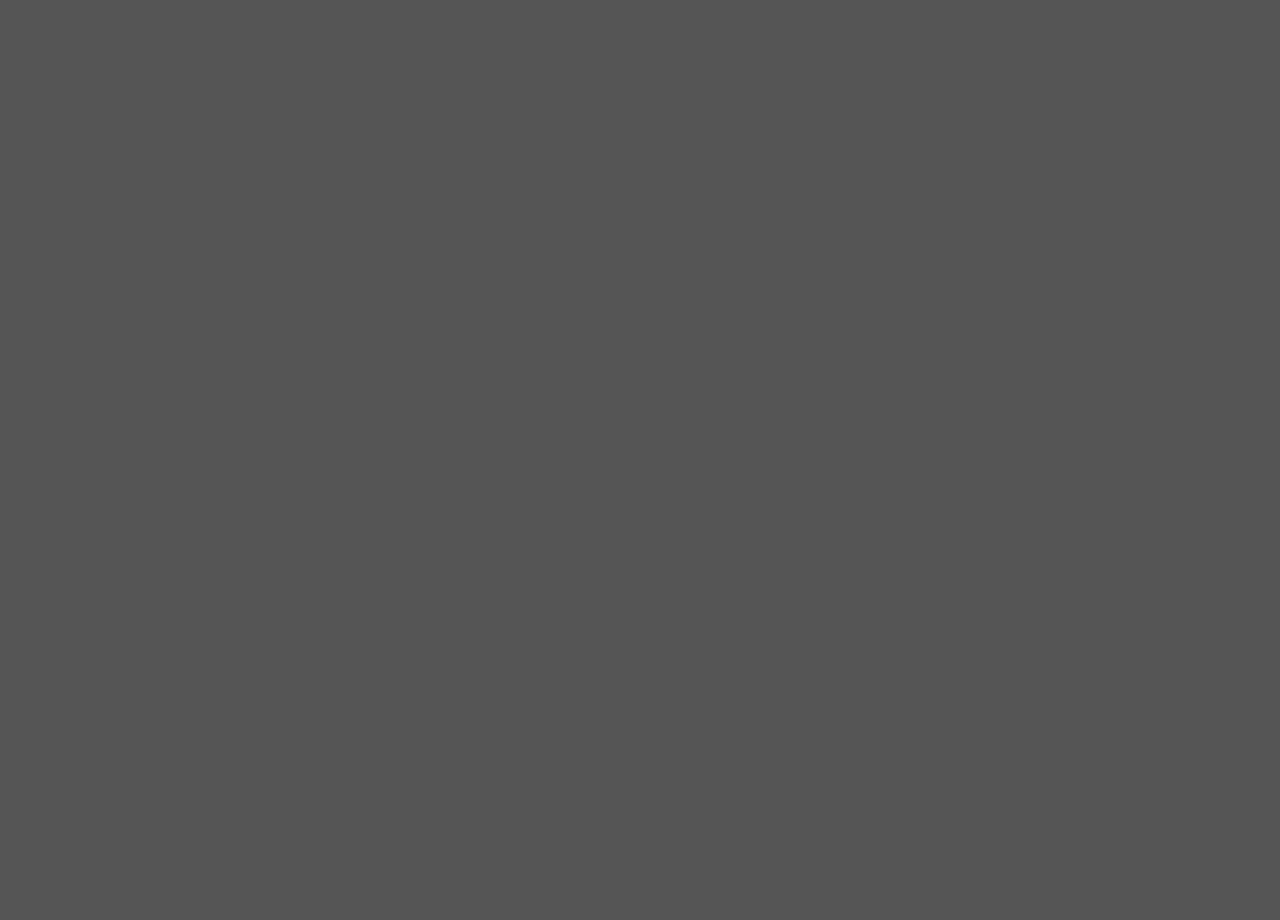
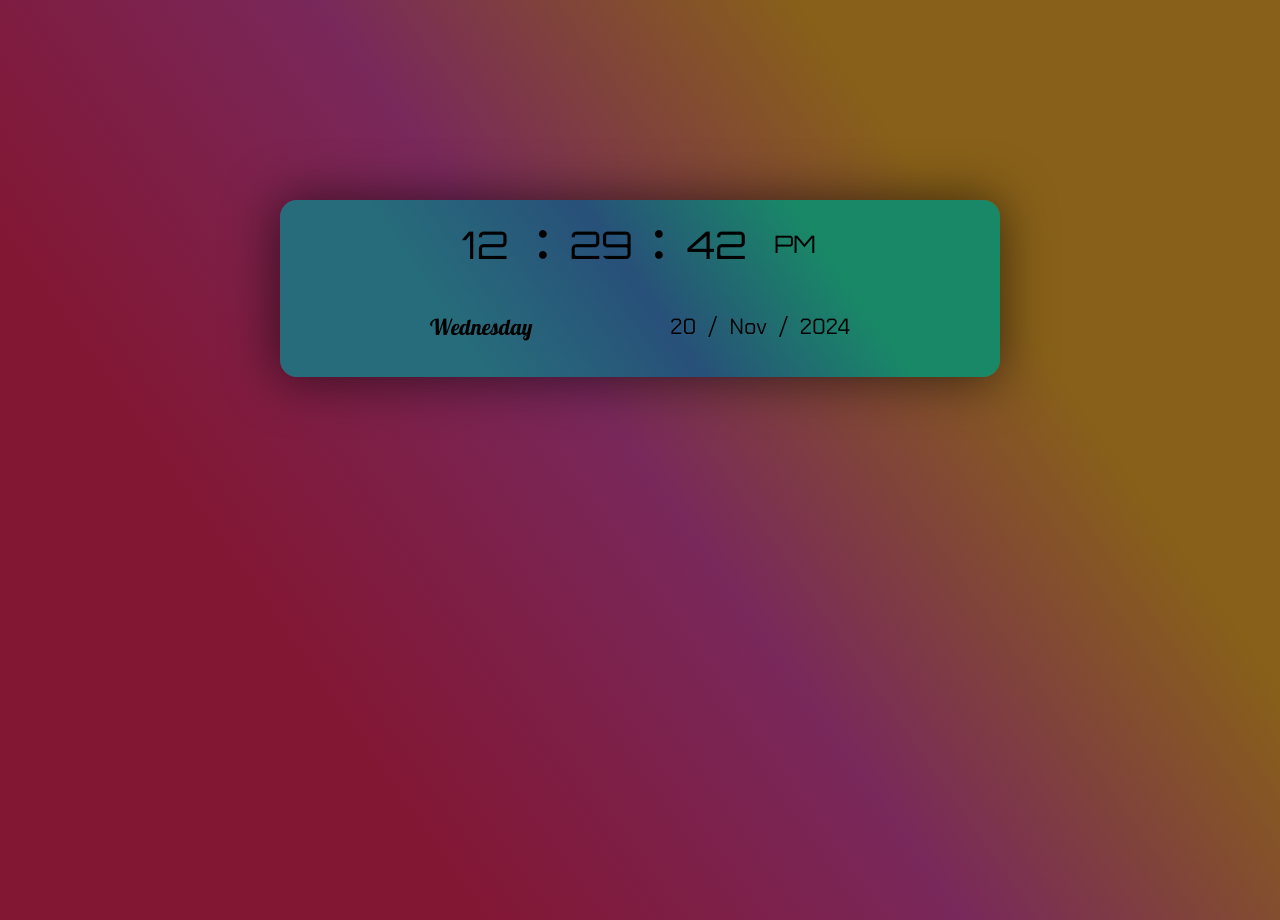
Before and after one commit to arunav999/React-JS, a React (Vite) app in the folder Digital-Clock/: page / in a window 1280 px wide. Before the commit the page ends 800 px from the top, so only its background shows below. Built offline with nearby package versions, Linux system fonts and the light colour scheme.

Commit message:
completed Project
Completed the digital clock project in React-JS

```diff
--- a/Digital-Clock/index.html
+++ b/Digital-Clock/index.html
@@ -6,7 +6,7 @@
     <title>Digital Clock</title>
   </head>
   <body>
-    <div id="root"></div>
+    <div id="container"></div>
     <script type="module" src="/src/main.jsx"></script>
   </body>
 </html>
--- a/Digital-Clock/src/App.jsx
+++ b/Digital-Clock/src/App.jsx
@@ -1,11 +1,11 @@
 import Clock from "./Components/Clock-component";
-import Date from "./Components/Date-component";
+import Dates from "./Components/Date-component";
 
 function App() {
   return (
     <>
       <Clock />
-      <Date />
+      <Dates />
     </>
   );
 }
--- a/Digital-Clock/src/Components/Clock-component.jsx
+++ b/Digital-Clock/src/Components/Clock-component.jsx
@@ -1,3 +1,70 @@
-const Clock = () => {};
+import React, { useState, useEffect } from "react";
+
+const Clock = () => {
+  const [time, setTime] = useState({
+    hour: "00",
+    minute: "00",
+    second: "00",
+    period: "AM",
+  });
+
+  const [activeCircles, setActiveCircles] = useState(false);
+
+  useEffect(() => {
+    const updateClock = () => {
+      const currTime = new Date();
+      let hour = currTime.getHours();
+      const minute = currTime.getMinutes();
+      const second = currTime.getSeconds();
+
+      const period = hour >= 12 ? "PM" : "AM";
+      hour = hour % 12 || 12;
+
+      setTime({
+        hour: hour < 10 ? `0${hour}` : hour.toString(),
+        minute: minute < 10 ? `0${minute}` : minute.toString(),
+        second: second < 10 ? `0${second}` : second.toString(),
+        period,
+      });
+    };
+
+    const interval = setInterval(updateClock, 1000);
+    const circleToogleInterval = setInterval(() => {
+      setActiveCircles((prev) => !prev);
+    }, 500);
+
+    updateClock();
+
+    return () => {
+      clearInterval(interval);
+      clearInterval(circleToogleInterval);
+    };
+  }, []);
+
+  return (
+    <section className="clock">
+      <div className="hour">{time.hour}</div>
+      <div className="seperator">
+        <div className={`circle ${activeCircles ? "circle-active" : ""}`}>
+          &#9679;
+        </div>
+        <div className={`circle ${activeCircles ? "circle-active" : ""}`}>
+          &#9679;
+        </div>
+      </div>
+      <div className="minute">{time.minute}</div>
+      <div className="seperator">
+        <div className={`circle ${activeCircles ? "circle-active" : ""}`}>
+          &#9679;
+        </div>
+        <div className={`circle ${activeCircles ? "circle-active" : ""}`}>
+          &#9679;
+        </div>
+      </div>
+      <div className="second">{time.second}</div>
+      <div className="period">{time.period}</div>
+    </section>
+  );
+};
 
 export default Clock;
--- a/Digital-Clock/src/Components/Date-component.jsx
+++ b/Digital-Clock/src/Components/Date-component.jsx
@@ -1,3 +1,63 @@
-const Date = () => {};
+import React, { useState, useEffect } from "react";
 
-export default Date;
+const Dates = () => {
+  const [dateInfo, setDateInfo] = useState({
+    day: "Sunday",
+    date: "01",
+    month: "Jan",
+    year: "1999",
+  });
+
+  useEffect(() => {
+    const updateDate = () => {
+      const currDate = new Date();
+      const dayNames = [
+        "Sunday",
+        "Monday",
+        "Tuesday",
+        "Wednesday",
+        "Thursday",
+        "Friday",
+        "Saturday",
+      ];
+      const monthNames = [
+        "Jan",
+        "Feb",
+        "Mar",
+        "Apr",
+        "May",
+        "Jun",
+        "Jul",
+        "Aug",
+        "Sep",
+        "Oct",
+        "Nov",
+        "Dec",
+      ];
+
+      setDateInfo({
+        day: dayNames[currDate.getDay()],
+        date: currDate.getDate(),
+        month: monthNames[currDate.getMonth()],
+        year: currDate.getFullYear(),
+      });
+    };
+
+    updateDate();
+  }, []);
+
+  return (
+    <section className="dates">
+      <div className="day">{dateInfo.day}</div>
+      <div className="date">
+        <div className="curr-date">{dateInfo.date}</div>
+        <div className="dash">/</div>
+        <div className="curr-month">{dateInfo.month}</div>
+        <div className="dash">/</div>
+        <div className="curr-year">{dateInfo.year}</div>
+      </div>
+    </section>
+  );
+};
+
+export default Dates;
--- a/Digital-Clock/src/index.css
+++ b/Digital-Clock/src/index.css
@@ -1,12 +1,140 @@
+@import url("https://fonts.googleapis.com/css2?family=Orbitron:wght@400..900&display=swap");
+
+@import url("https://fonts.googleapis.com/css2?family=Lobster&display=swap");
+
+@import url("https://fonts.googleapis.com/css2?family=Chakra+Petch:ital,wght@0,300;0,400;0,500;0,600;0,700;1,300;1,400;1,500;1,600;1,700&display=swap");
+
 * {
   margin: 0;
   padding: 0;
   box-sizing: border-box;
+  /* border: 1px solid #555; */
 }
 
-body{
-  background-color: #555;
-  color: #fff;
-  font-family: sans-serif;
-  font-weight: 900;
+html {
+  font-size: 62.5%;
 }
+
+body {
+  /* background: rgb(136, 96, 25); */
+  background: linear-gradient(
+    235deg,
+    rgba(136, 96, 25, 1) 25%,
+    rgba(121, 40, 91, 1) 50%,
+    rgba(130, 23, 52, 1) 75%
+  );
+
+  height: 90vh;
+}
+
+#container {
+  width: 72rem;
+  margin: 25vh auto;
+  padding: 1.2rem;
+  /* border: 5px solid black; */
+  /* background: rgb(25, 136, 103); */
+  background: linear-gradient(
+    235deg,
+    rgba(25, 136, 103, 1) 25%,
+    rgba(40, 80, 121, 1) 50%,
+    rgba(39, 108, 123, 1) 75%
+  );
+  /* display: grid;
+  grid-template-columns: 1fr;
+  gap: 1.2rem; */
+  box-shadow: -1px 1px 51px 2px rgba(0, 0, 0, 0.56);
+  border-radius: 17px 17px 17px 17px;
+
+  display: flex;
+  flex-direction: column;
+  gap: 1.2rem;
+}
+
+.clock {
+  display: flex;
+  align-items: center;
+  justify-content: center;
+  gap: 1.4rem;
+}
+
+.hour,
+.minute,
+.second,
+.period {
+  height: 6.4rem;
+  width: 6.4rem;
+
+  display: flex;
+  align-items: center;
+  justify-content: center;
+
+  font-size: 3.8rem;
+  font-family: "Orbitron", sans-serif;
+}
+
+.period {
+  font-size: 2.4rem;
+}
+
+.seperator {
+  height: 2.4rem;
+  width: 2.4rem;
+
+  display: flex;
+  flex-direction: column;
+  align-items: center;
+  justify-content: center;
+
+  font-size: 1.8rem;
+}
+
+.circle-active {
+  display: none;
+}
+
+.dates {
+  padding: 1.2rem;
+
+  display: flex;
+  justify-content: space-evenly;
+}
+
+.day {
+  display: flex;
+  align-items: center;
+  justify-content: center;
+
+  /* height: 4.8rem; */
+  /* width: 5.2rem; */
+
+  padding: 1.2rem;
+  font-size: 2.2rem;
+  font-family: "Lobster", sans-serif;
+}
+
+.date {
+  display: flex;
+  /* gap: 1.2rem; */
+}
+
+.curr-date,
+.curr-month,
+.curr-year {
+  /* height: 4.8rem; */
+  /* width: 4.8rem; */
+
+  display: flex;
+  align-items: center;
+  justify-content: center;
+
+  padding: 1.2rem;
+  font-size: 2.2rem;
+  font-family: "Chakra Petch", sans-serif;
+}
+
+.dash {
+  display: flex;
+  align-items: center;
+  justify-content: center;
+  font-size: 3.2rem;
+}
--- a/Digital-Clock/src/main.jsx
+++ b/Digital-Clock/src/main.jsx
@@ -3,7 +3,7 @@ import { createRoot } from "react-dom/client";
 import App from "./App.jsx";
 import "./index.css";
 
-createRoot(document.getElementById("root")).render(
+createRoot(document.getElementById("container")).render(
   <StrictMode>
     <App />
   </StrictMode>
```
